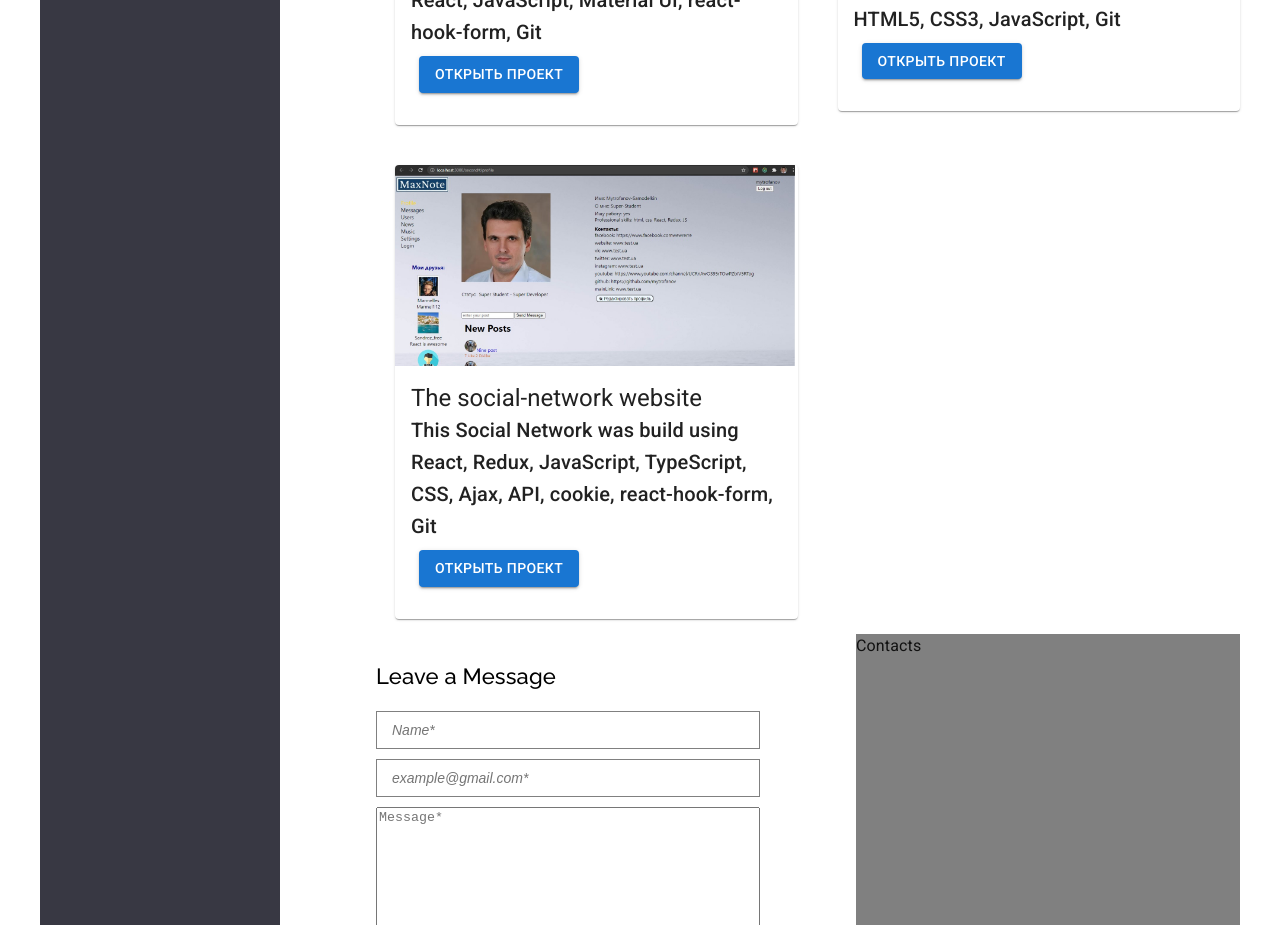
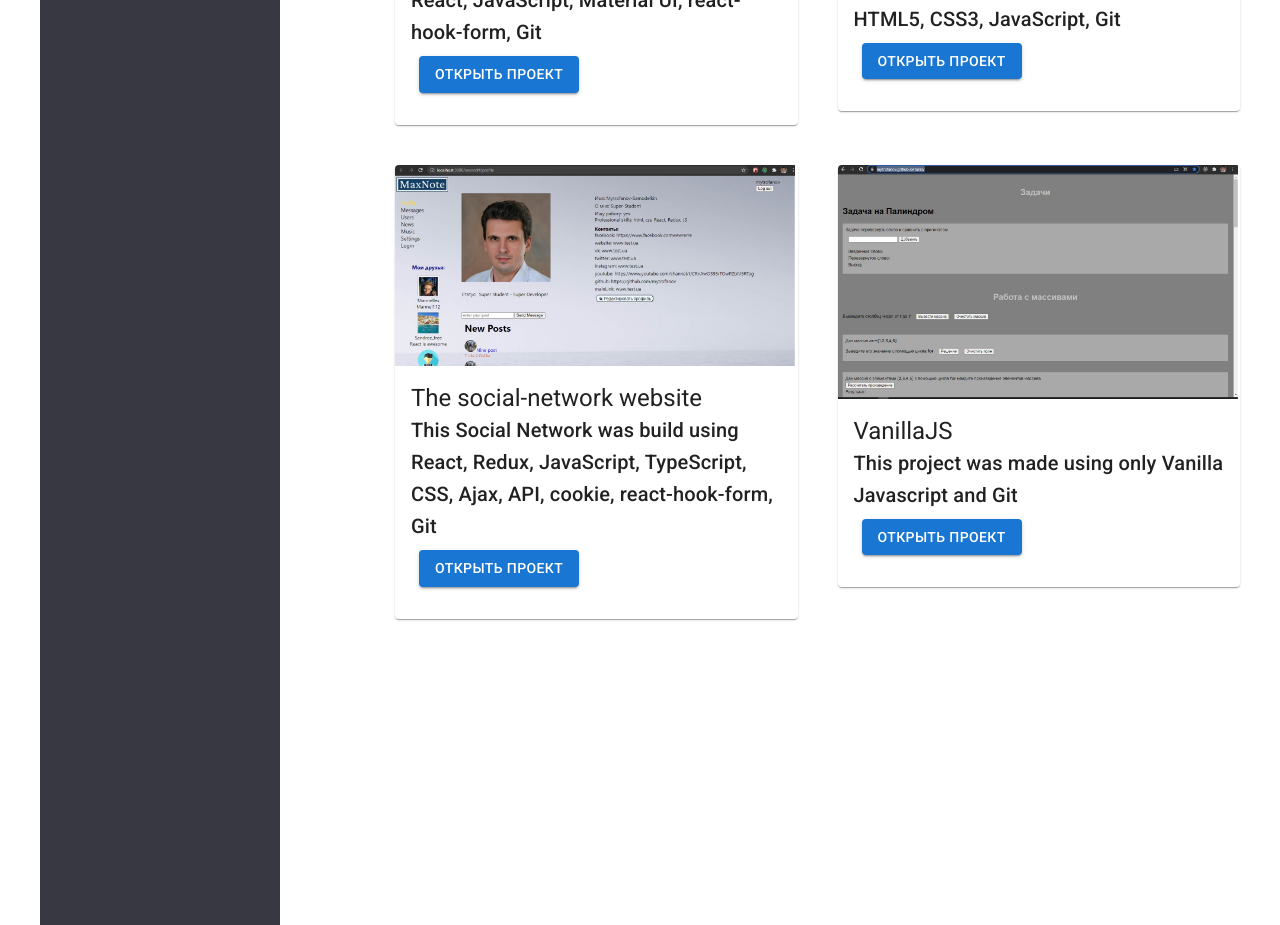
Before and after one commit to mytrofanov/resume6, a React (Create React App) app: page / in a window 1280 px wide. Shown: the part 900-1825 px from the top of the page. Built offline with nearby package versions, Linux system fonts and the light colour scheme.

Commit message:
Добавил в портфолио файл Tasks на Vanilla JS

```diff
--- a/src/App.css
+++ b/src/App.css
@@ -17,6 +17,7 @@
 
 .infoBlock {
     width: 100%;
+    height: 1430px;
 
 }
 
@@ -24,6 +25,7 @@
     display: flex;
     flex-direction: row;
     margin-top: 15px;
+    height: 504px;
 }
 
 .feedback {
--- a/src/App.js
+++ b/src/App.js
@@ -20,6 +20,7 @@ export default function App() {
                     <div className="infoBlock">
                         <Portfolio MyWorks={MyWorks}/>
                     </div>
+
                     <div className="bottom">
                         <div className="feedback">
                           <FeedbackForm />
--- a/src/components/feedback/FeedbackForm.js
+++ b/src/components/feedback/FeedbackForm.js
@@ -15,7 +15,7 @@ export default function FeedbackForm() {
                 <form onSubmit={handleSubmit(onSubmit)}>
                     <div>
                         <label htmlFor="Leave a Message">Leave a Message</label>
-                        <input className="name" placeholder="Name*" {...register("Name")} />
+                        <input className="name" id="InputName" placeholder="Name*" {...register("Name")} />
                     </div>
 
                     <div>
--- a/src/components/header/Header.js
+++ b/src/components/header/Header.js
@@ -38,9 +38,7 @@ export const Header = () => {
                     <Button
                         sx={{textTransform: 'none'}}
                         variant="contained" size="large"
-                        onClick={() => {
-                            alert('clicked')
-                        }}>Hire Me!</Button>
+                        onClick={document.getElementById('InputName')}>Hire Me!</Button>
 
                 </Box>
             </ThemeProvider>
--- a/src/components/portfolio/data.js
+++ b/src/components/portfolio/data.js
@@ -1,5 +1,6 @@
 import samurai from './samurai.jpg'
 import landing from '../../images/landing.jpg'
+import vanila from '../../images/vanilaJS.jpg'
 
 
 
@@ -22,5 +23,11 @@ export const MyWorks = [{
     description: 'This Social Network was build using React, Redux, JavaScript, TypeScript, CSS, Ajax, API, ' +
         'cookie, react-hook-form, Git',
     reference: 'https://mytrofanov.github.io/second/#/profile'
+},{
+    id: 'VanillaJS',
+    image: vanila,
+    name: 'VanillaJS',
+    description: 'This project was made using only Vanilla Javascript and Git',
+    reference: 'https://mytrofanov.github.io/Tasks/'
 }
 ]
```
Also changed, not shown: src/images/vanilaJS.jpg (added).
